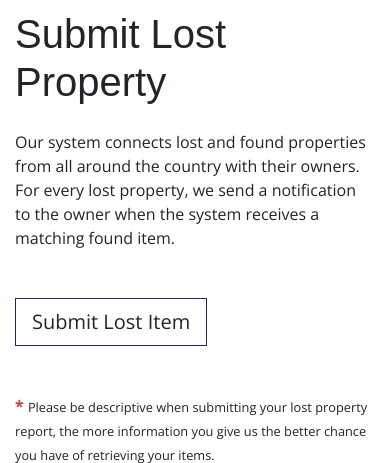
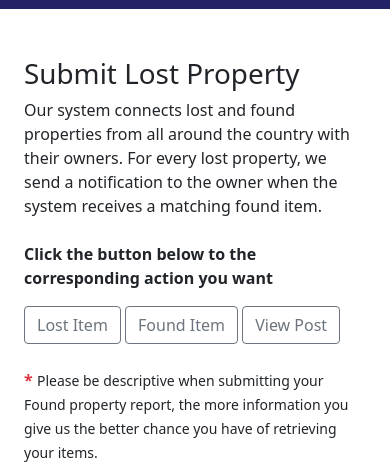
Before and after one commit to girubuntu/Lost-item, a PHP site: page / in a window 390 px wide. Shown: the part 130-593 px from the top of the page. Run offline with PHP 8.4, Linux system fonts and the light colour scheme; some libraries are stand-ins or nearby versions.

Commit message:
updated tghe navbar

```diff
--- a/css/lostItem.css
+++ b/css/lostItem.css
@@ -57,21 +39,14 @@ padding:12px;
     -webkit-transform: translate(0, -50%);
     transform: translate(0, -50%);
   }
-  .scroll-btn:hover{
+.scroll-btn:hover{
     background-color: white;
     color:rgb(34, 34, 102);
   }
-  .submit{
-    color: white;
-    background-color:rgb(34, 34, 102);
-    border-radius: 0%;
+  form .btn {
+    background-color: rgb(34, 34, 102);
+    width: auto;
   }
-  .submit:hover{
-    color:white;
-  }
-.btn{
-  font-family: 'Open Sans', sans-serif;
-}
 
 
 
--- a/index.html
+++ b/index.html
@@ -4,80 +4,72 @@
         <meta charset="UTF-8">
         <meta http-equiv="X-UA-Compatible" content="IE=edge">
         <meta name="viewport" content="width=device-width, initial-scale=1.0">
-    <script src="https://code.jquery.com/jquery-2.1.3.min.js"></script>
-    <script src="http://maxcdn.bootstrapcdn.com/bootstrap/3.3.1/js/bootstrap.min.js"></script>
+        <link rel="stylesheet" href="./css/lostItem.css">
+        <script src="https://kit.fontawesome.com/e8a97f7b71.js" crossorigin="anonymous"></script>
          <link rel="stylesheet" href="https://maxcdn.bootstrapcdn.com/bootstrap/4.0.0/css/bootstrap.min.css" integrity="sha384-Gn5384xqQ1aoWXA+058RXPxPg6fy4IWvTNh0E263XmFcJlSAwiGgFAW/dAiS6JXm" crossorigin="anonymous">
         <link rel="stylesheet" href="https://maxcdn.bootstrapcdn.com/bootstrap/4.5.2/css/bootstrap.min.css">
-    <link href='css/lostItem.css' rel="stylesheet">
-    <script src="https://ajax.googleapis.com/ajax/libs/jquery/3.5.1/jquery.min.js"></script>
-    <script src="https://polyfill.io/v3/polyfill.min.js?features=default"></script>
-    <script src="index.js"></script>
-    <script src="https://cdnjs.cloudflare.com/ajax/libs/popper.js/1.16.0/umd/popper.min.js"></script>
-    <script src="https://maxcdn.bootstrapcdn.com/bootstrap/4.5.2/js/bootstrap.min.js"></script>
-    <link rel="preconnect" href="https://fonts.googleapis.com">
-    <link rel="preconnect" href="https://fonts.gstatic.com" crossorigin>
-    <link href="https://fonts.googleapis.com/css?family=Open+Sans:300,400,400i,600,700|Raleway:300,400,400i,500,500i,700,800,900" rel="stylesheet">
-    <link rel="stylesheet" href="https://pro.fontawesome.com/releases/v5.10.0/css/all.css" integrity="sha384-AYmEC3Yw5cVb3ZcuHtOA93w35dYTsvhLPVnYs9eStHfGJvOvKxVfELGroGkvsg+p" crossorigin="anonymous"/>
-    <title>Lost-items</title>
+        <link href="https://cdn.jsdelivr.net/npm/bootstrap@5.0.2/dist/css/bootstrap.min.css" rel="stylesheet"
+            integrity="sha384-EVSTQN3/azprG1Anm3QDgpJLIm9Nao0Yz1ztcQTwFspd3yD65VohhpuuCOmLASjC" crossorigin="anonymous">
+        <title>Found Item</title>
     </head>
 
 <body>
 
-    <nav class=" top-nav navbar navbar-expand-lg fixed-top">
+    <nav class="navbar navbar-expand-lg sticky-top mb-5">
         <a class="navbar-brand ml-5" href="/index.html"><img src='https://irihano.rw/assets/img/newirihano.png'  width='150px'></a>
-        <!-- <button class="navbar-toggler collapsed" type="button" data-toggle="collapse" data-target="#navbarSupportedContent" aria-controls="navbarSupportedContent" aria-expanded="false" aria-label="Toggle navigation">
-            <span class="navbar-toggler-icon"><i class="fas fa-bars" style="color:#fff;"></i></span>
-        </button> -->
-        <button class="navbar-toggler" type="button" data-bs-toggle="collapse" data-bs-target="#navmenu">
-            <span class="navbar-toggler-icon"><i class="fas fa-bars" style="color:#fff;"></i></span>
+        <button
+            class="navbar-toggler"
+            type="button"
+            data-bs-toggle="collapse"
+            data-bs-target="#navMenu"
+        >
+        <i class="fas fa-bars" style="color:#fff;"></i>
         </button>
-        <div class="collapse navbar-collapse" id="navmenu">
-            <ul class="nav navbar-nav ml-auto my-lg-0">
-                <li class='nav-item'><a class="nav-link"  href='/index.html'>HOME</a></li>
-                <li class='nav-item'><a class="nav-link dropdown-toggle" id="navbardrop" data-toggle="dropdown" href='#'>BUSINESS AGENT</a>
+        <div class="collapse navbar-collapse" id="navMenu">
+            <ul class="navbar-nav text-center text-light ml-auto my-lg-0">
+                <li class="nav-item"><a class="nav-link"  href='/index.html'>HOME</a></li>
+                <li class="nav-item"><a class="nav-link dropdown-toggle" id="navbardrop" data-toggle="dropdown" href='#'>BUSINESS AGENT</a></li>
+                <li class="nav-item"><a class="nav-link dropdown-toggle" id="navbardrop" data-toggle="dropdown" href='#'>IRIHANO ONLINE</a></li>
+                <li class="nav-item"><a class="nav-link" href='#'>PARTNERS</a></li>
+                <li class="nav-item"><a class="nav-link" href='#'>FAQ</a></li>
+                <li class="nav-item"><a class="nav-link dropdown-toggle" id="navbardrop" data-toggle="dropdown" href='#'>ABOUT</a>
                     <div class="dropdown-menu">
                         <a class="dropdown-item" href="#">Link 1</a>
                         <a class="dropdown-item" href="#">Link 2</a>
                         <a class="dropdown-item" href="#">Link 3</a>
                       </div>
                 </li>
-                <li class='nav-item'><a class="nav-link dropdown-toggle" id="navbardrop" data-toggle="dropdown" href='#'>IRIHANO ONLINE</a>
-                    <div class="dropdown-menu">
-                        <a class="dropdown-item" href="#">Link 1</a>
-                        <a class="dropdown-item" href="#">Link 2</a>
-                        <a class="dropdown-item" href="#">Link 3</a>
-                      </div>
-                </li>
-                <li class='nav-item'><a class="nav-link" href='#'>PARTNERS</a></li>
-                <li class='nav-item'><a class="nav-link" href='#'>FAQ</a></li>
-                <li class='nav-item'><a class="nav-link dropdown-toggle" id="navbardrop" data-toggle="dropdown" href='#'>ABOUT</a>
-                    <div class="dropdown-menu">
-                        <a class="dropdown-item" href="#">Link 1</a>
-                        <a class="dropdown-item" href="#">Link 2</a>
-                        <a class="dropdown-item" href="#">Link 3</a>
-                      </div>
-                </li>
-                <li class='nav-item'><a class="nav-link" href='/css/contact.html'>REQUEST</a></li>
-                <li class='nav-item'><a class="nav-link" href='/css/contact.html'>LOGIN</a></li>
+                <li class="nav-item"><a class="nav-link" href='/css/contact.html'>REQUEST</a></li>
+                <li class="nav-item"><a class="nav-link" href='/css/contact.html'>LOGIN</a></li>
+
             </ul>
         </div>
+    </nav>
 
-    </nav>
-    <main class='container' style="margin-top:140px">
-        <div class='row mt-4'>
-            <div class='col-sm-5 feature_list'>
+    <main class='container'>
+        <section >
+            <div class="container">
+                <div class='row'>
+                    <div class='col-sm-5 col-sm-pull-7 feature_list'>
                         <h1>Submit Lost Property</h1>
-                <p class='mb-5 mt-4'>
-                    Our  system connects lost and found properties from all around the country with their owners. For every  lost property, we send a notification to the owner when the system receives a matching found item.
+                        <p>
+                            Our system connects lost and found properties from all around the country with their owners. For every lost property, we send a notification to the owner when the system receives a matching found item.<br>
+                            <br><strong>Click the button below to the corresponding action you want</strong>
                         </p>
-                <button class='btn scroll-btn mt-4 btn-lg'>Submit Lost Item</button><br><br>
+                        <a href="./index.html"><button type="button" class="btn btn-outline-secondary">Lost Item</button></a>
+                        <a href="/foundItem.html"><button type="button" class="btn btn-outline-secondary">Found Item</button></a>
+                        <a href="#"><button type="button" class="btn btn-outline-secondary">View Post</button></a>
+                        <br><br>
                         <strong class="required text-danger">*</strong>
-                <small>Please be descriptive when submitting your lost property report, the more information you give us the better chance you have of retrieving your items.</small>
+                        <small>Please be descriptive when submitting your Found property report, the more information you give us the better chance you have of retrieving your items.</small>
                     </div>
                     <div class='col-sm-7 col-sm-push-5'>
-                <div class='losting_image'><img src='https://www.lostings.com/public/assets/images/submit_lost_property.jpg' class='img-responsive' alt='image' width='100%'></div>
+                        <div class='losting_image'><img src='https://www.lostings.com/public/assets/images/submit_lost_property.jpg' class='img-responsive d-none d-sm-block' alt='image' width='100%'></div>
                     </div>
                 </div>
+            </div>
+        </section>
+
         <form class='row'>
             <div class='col-sm-6 mb-5'>
                 <div class='form-group'>
@@ -214,12 +206,12 @@
                         <input id="zip_code" class="form-control" placeholder="Village" maxlength="5" name="zip_code" type="text">
                     </div>
                 </div>
-                <!-- <div class="local-info-map mb-5">
-                    <p class="map"><iframe  height="350" style="width: 100%;" loading="lazy" allowfullscreen
+                <div class="local-info-map mb-5">
+                    <p class="map"><iframe width="600" height="350" style="width: 100%;" loading="lazy" allowfullscreen
                             src="https://www.google.com/maps/embed/v1/place?key=AIzaSyApF_hdL8NGNJwMVufQDAS48-0lF0_rRMs
                       &q=stade amahoro kigali">
                         </iframe></p>
-                </div> -->
+                </div>
 
             <div class='col-sm-12'><h4 class='mb-5 mt-5'>Contact Information</h4></div>
                 <div class='col-md-6'>
@@ -266,8 +258,7 @@
                         </div>
                     </div>
                 </div>
-            <button class='btn submit m-3 mb-5 btn-lg'>Publish</button><br><br>
-
+                <button class='btn submit mt-3 mb-5 pr-5 pl-5 btn-lg text-light'>Publish</button>
             <!-- <div id="shiva"><span class="count">232</span> Happy clients </div>
             <div id="shiva"><span class="count">521</span> Projects </div>
             <div id="shiva"><span class="count">1463</span> Hours of support </div>
@@ -340,6 +331,10 @@
           </div>
     </div>
       </footer>
+      <script src="https://code.jquery.com/jquery-2.1.3.min.js"></script>
+    <script src="https://cdn.jsdelivr.net/npm/bootstrap@5.0.2/dist/js/bootstrap.bundle.min.js"
+        integrity="sha384-MrcW6ZMFYlzcLA8Nl+NtUVF0sA7MsXsP1UyJoMp4YLEuNSfAP+JcXn/tWtIaxVXM" crossorigin="anonymous">
+    </script>
     <script src="index.js"></script>
 
 
```
Also changed, not shown: other parts of css/lostItem.css (+4 -22 lines). Lines whose indentation alone changed are shown as unchanged.
